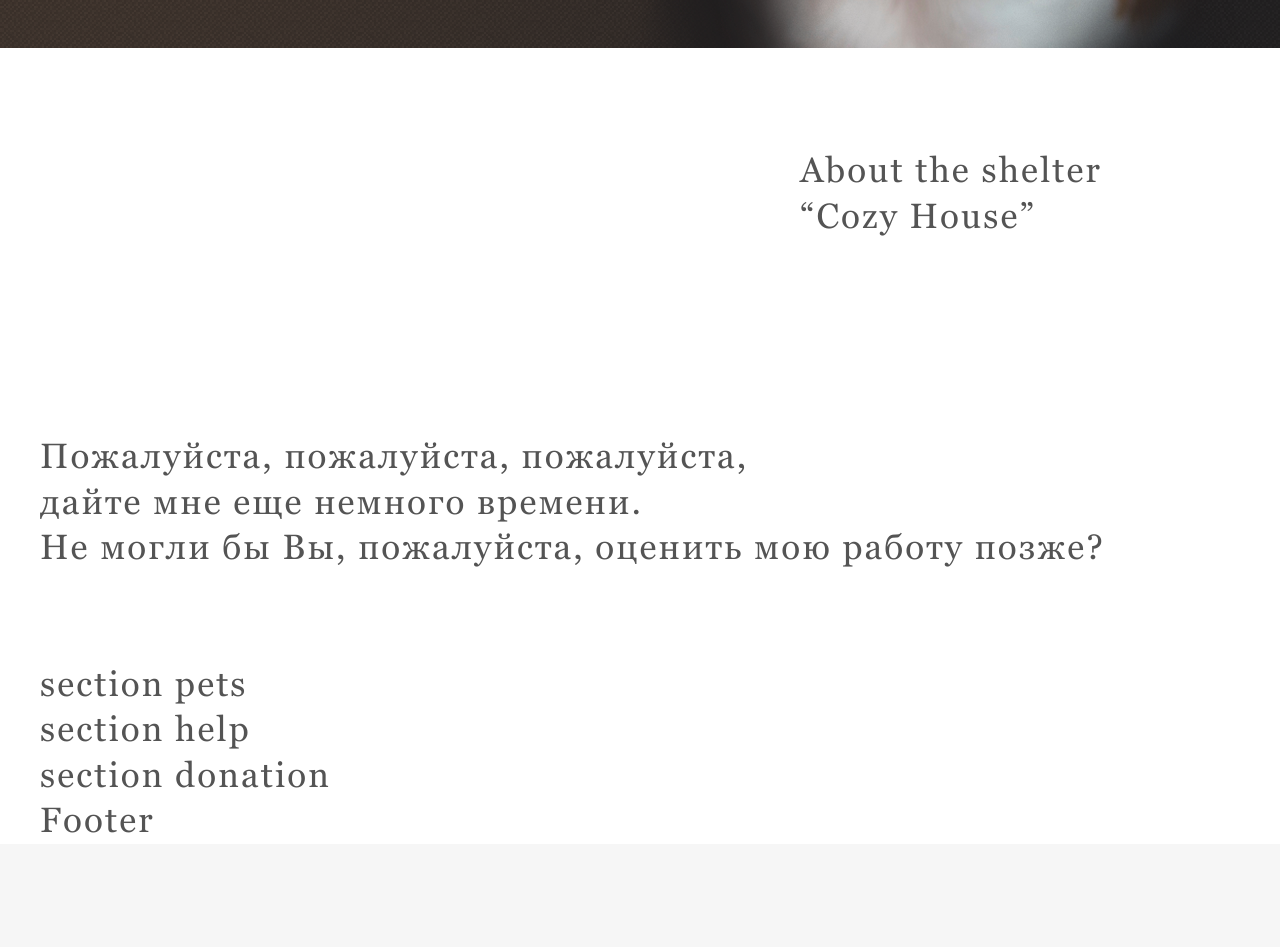
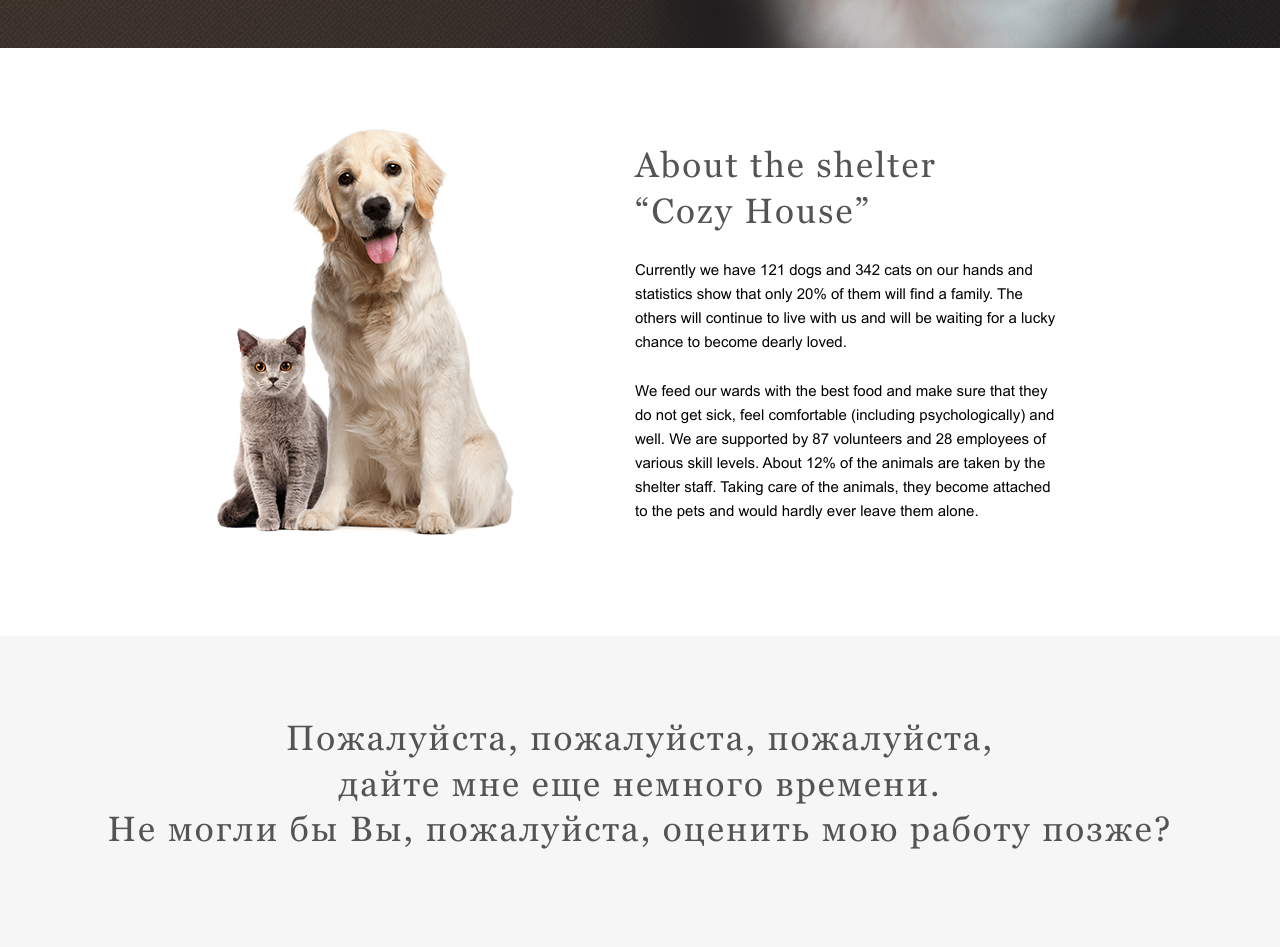
Before and after one commit to ElenaByc/shelter, a plain HTML site: page shelter/pages/main/index.html in a window 1280 px wide. Shown: the part 860-1807 px from the top of the page. Before the commit the page ends 1704 px from the top, so only its background shows below. Drawn offline with Linux system fonts and the light colour scheme.

Commit message:
feat: add image and content to the About section

```diff
--- a/shelter/pages/main/index.html
+++ b/shelter/pages/main/index.html
@@ -35,13 +35,15 @@
                     <p>We offer to give a chance to a little and nice puppy with an extremely wide and open heart. He or she will love you more than anybody else in the world, you will see!</p>
                     <a class="button" href="#friends">Make a friend</a>
                 </div>
-                <img class="start-screen__img" src="../../assets/images/start-screen-puppy.png" alt="start-screen puppy">
+                <img class="start-screen__img" src="../../assets/images/start-screen-puppy.png" alt="cute puppy">
             </section>
 
             <section class="section about">
-                <div class="about__img"></div>
+                <img class="about__img" src="../../assets/images/about-pets.png" alt="cat and dog">
                 <div class="about__content">
                     <h3>About the shelter<br>“Cozy House”</h3>
+                    <p>Currently we have 121 dogs and 342 cats on our hands and statistics show that only 20% of them will find a family. The others will continue to live with us and will be waiting for a lucky chance to become dearly loved.</p>
+                    <p>We feed our wards with the best food and make sure that they do not get sick, feel comfortable (including psychologically) and well. We are supported by 87 volunteers and 28 employees of various skill levels. About 12% of the animals are taken by the shelter staff. Taking care of the animals, they become attached to the pets and would hardly ever leave them alone.</p>
                 </div>
             </section>
 
@@ -53,7 +55,7 @@
 
 
             <section class="section help">
-                <h3>section help</h3>
+                <h3 id="help">section help</h3>
             </section>
 
             <section class="section donation">
--- a/shelter/styles/style.css
+++ b/shelter/styles/style.css
@@ -13,7 +13,7 @@
 :root {
 	--color-black: #000000;
 	--color-white: #ffffff;
-    --color-light: #F6F6F6;
+    --color-light-l: #F6F6F6;
     --color-light-s: #FAFAFA;
     --color-dark-s: #CDCDCD;
     --color-dark-l: #545454;
@@ -32,7 +32,7 @@
 
 html {
     scroll-behavior: smooth;
-    background-color: var(--color-light);
+    background-color: var(--color-light-l);
 }
 
 *, *::after, *::before {
@@ -68,7 +68,8 @@ h3 {
     font-size: 35px;
     line-height: 130%;
     letter-spacing: 0.06em;
-    color: var(--color-dark-l)
+    color: var(--color-dark-l);
+    margin-bottom: 24px;
 }
 
 p {
@@ -77,8 +78,8 @@ p {
     font-weight: 400;
     font-size: 15px;
     line-height: 160%;
-    color: var(--color-dark-s);
-    margin-bottom: 56px;
+    color: var(--color-dark-xl);
+    margin-bottom: 25px;
 }
 
 .button {
@@ -108,7 +109,7 @@ p {
 .footer,
 .section {
     width: 100%;
-    padding: 0 40px;
+    padding: 80px 40px 100px;
 }
 
 /* ---------- Header ---------- */
@@ -186,6 +187,7 @@ p {
 
 .start-screen {
     padding-top: 180px;
+    padding-bottom: 0;
     background: url(../assets/images/noise_transparent@2x.png),
                 radial-gradient(100% 215.42% at 0% 0%, #5B483A 0%, #262425 100%),
                 #211F20;
@@ -200,18 +202,42 @@ p {
     margin-bottom: 95px;
 }
 
+
+.start-screen__content p {
+    color: var(--color-dark-s);
+    margin-bottom: 56px;
+}
+
 /* ---------- Section About ---------- */
 
 .about {
-    padding: 100px 50px;
     background-color: var(--color-white);
     display: flex;
     flex-direction: row;
-    align-items: center;
-    justify-content: space-between;
+    justify-content: center;
+    column-gap: 120px;
+}
+
+.about__img {
+    width: 300px;
+    height: 408px;
 }
 
 .about__content {
     width: 430px;
-    margin-bottom: 95px;
+    padding-top: 15px;
 }
+
+.about__content p:last-child {
+    margin: 0;
+}
+
+/* ---------- Section Our Friends ---------- */
+
+.our-friends {
+    background-color: var(--color-light-l);
+}
+
+.our-friends h3 {
+    text-align: center;
+}
```
Also changed, not shown: shelter/assets/images/about-pets.png (added).
